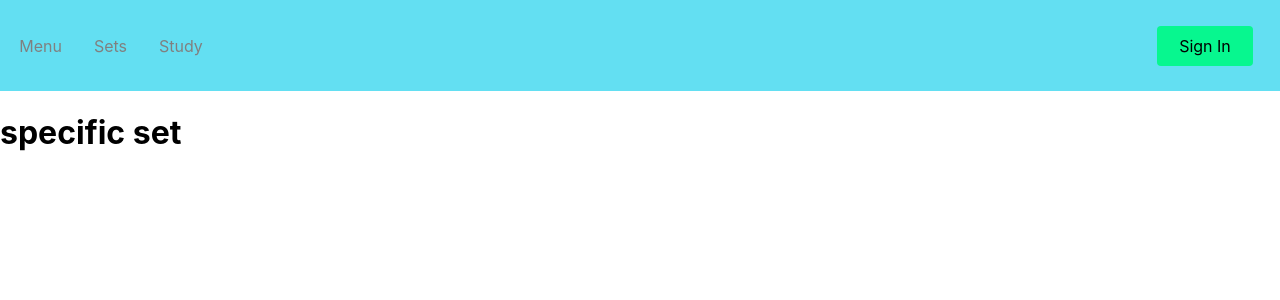
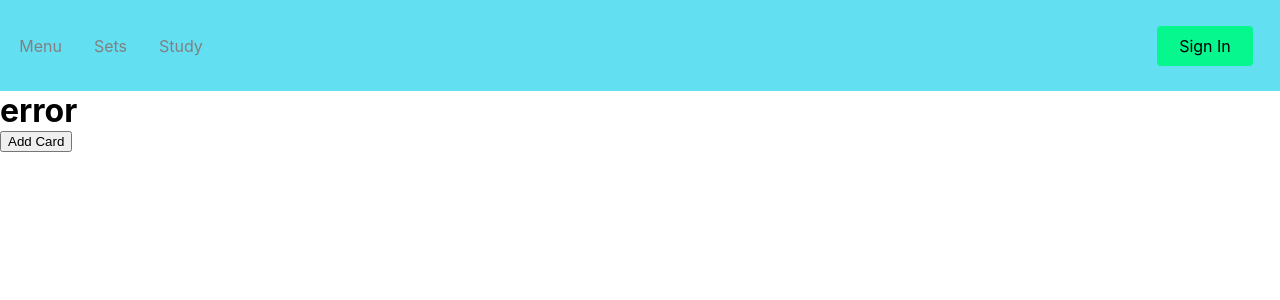
Before and after one commit to victorgao0308/Flash-Cards-App-Full-Stack, a React (Create React App) app in the folder client/: page /viewset in a window 1280 px wide. Shown: the top 300 px of the page. Built offline with nearby package versions, Linux system fonts and the light colour scheme.

Commit message:
started implementing viewing sets feature

```diff
--- /dev/null
+++ b/client/src/CSS/ViewSet.css
@@ -0,0 +1,3 @@
+.view-set-header {
+    margin: 0;
+}
--- a/client/src/Pages/Sets.js
+++ b/client/src/Pages/Sets.js
@@ -37,7 +37,6 @@ const Sets = () => {
     });
 
     keys = keys.map((key) => {
-      console.log(key.substring(5));
       return parseInt(key.substring(5));
     });
 
--- a/client/src/Pages/ViewSet.js
+++ b/client/src/Pages/ViewSet.js
@@ -1,8 +1,24 @@
 import React from "react";
+import "../CSS/ViewSet.css"
+
+
+let setId;
+let set;
+
 const ViewSet = () => {
+  getSet();
     return (
-      <h1>specific set</h1>
+      <>
+      <h1 className="view-set-header"> {set? `Viewing set ${set.name}` : "error"}</h1>
+      <button>Add Card</button>
+      </>
     );
   };
 
   export default ViewSet;
+
+  function getSet() {
+    setId = JSON.parse(localStorage.getItem("viewing set"));
+    set = JSON.parse(localStorage.getItem(`set: ${setId}`));
+    console.log(set)
+  }
```
Also changed, not shown: 1 other file (tests, documents, lock files or other folders).
